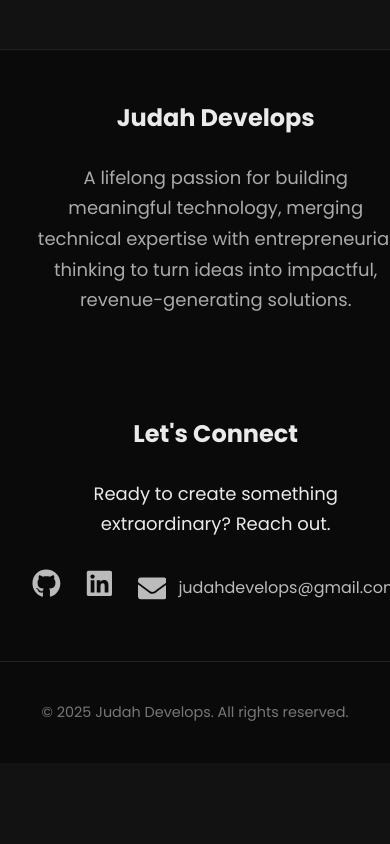
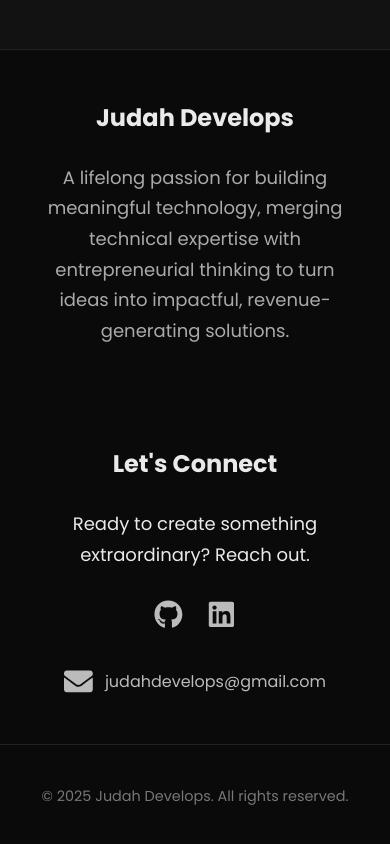
Before and after one commit to JudahDevelops/JudahDevPortfolio, a React (Vite) app: page / in a window 390 px wide. Shown: the part 5823-6667 px from the top of the page. Before the commit the page ends 6586 px from the top, so only its background shows below. Built offline with nearby package versions, Linux system fonts and the light colour scheme.

Commit message:
fix(footer): Ensure social links wrap on mobile
Adds 'flex-wrap: wrap' to the social links container within the mobile media query. This prevents the footer from overflowing on smaller screens by allowing the social icons and email text to stack vertically when space is limited.

```diff
--- a/src/App.css
+++ b/src/App.css
@@ -352,6 +352,7 @@ footer {
     flex-direction: column;
     text-align: center;
     padding: 2rem;
+    grid-template-columns: 1fr;
   }
 
   .about-visual {
@@ -398,8 +399,8 @@ footer {
   }
 
   .social-links {
+    flex-wrap: wrap;
     justify-content: center;
-    display: flex;
   }
 }
 
```
